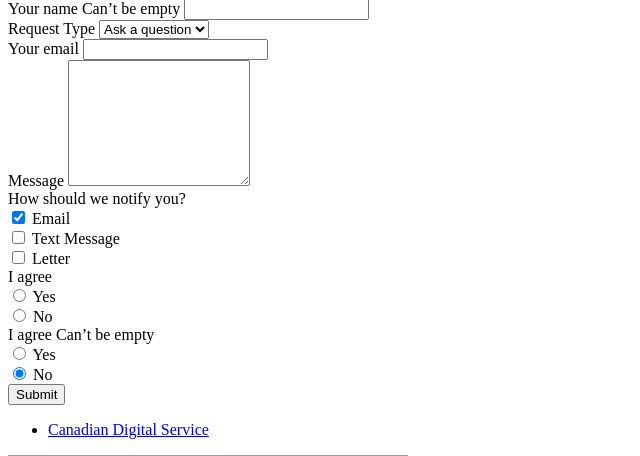
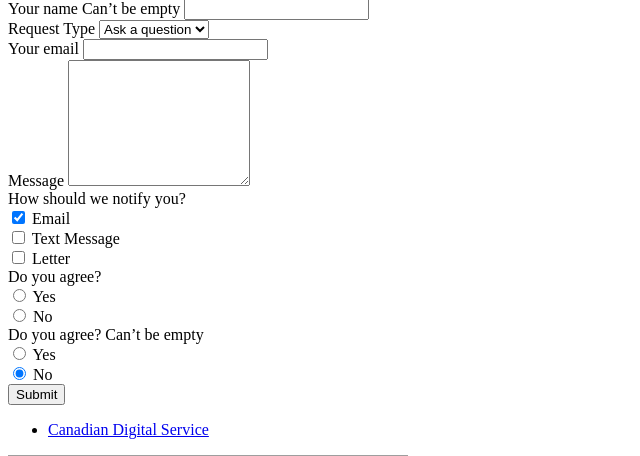
Before and after one commit to cds-snc/forms-shared, a PHP site: page / in a window 1280 px wide. Shown: the part 696-1152 px from the top of the page, without its empty margins (0-640 px from the left). Run offline with PHP 8.4, Linux system fonts and the light colour scheme; grey boxes are pictures that could not be loaded.

Commit message:
radio and checkbox tweak

```diff
--- a/src/index.html
+++ b/src/index.html
@@ -29,18 +29,18 @@
             <span
               class="py-1 px-2 border-solid border-2 border-black inline-flex mr-5 text-sm"
               >ALPHA</span
-            ><span>This site will change as we test ideas.</span>
+            ><span class="text-base">This site will change as we test ideas.</span>
           </div>
         </div>
         <!-- end phase banner -->
 
         <!-- FIP -->
         <div class="container mx-auto">
-          <div class="flex justify-between py-10">
+          <div class="md:flex justify-between py-10">
             <div class="canada-flag">
               <a href="/" aria-label="Government of Canada">
                 <img
-                  class="w-96"
+                  class="w-84 mb-5 md:mb-0"
                   src="<%=require('./img/canada-ca.svg')%>"
                   alt="Government of Canada"
                 />
@@ -67,7 +67,7 @@
           <h3>
             Please correct the errors on the page
           </h3>
-          <ol class="list-decimal list-inside ml-2 py-3" id="formErrors">
+          <ol class="list-decimal list-inside py-3" id="formErrors">
             <li>
               <a href="#email_address">Email is required</a>
             </li>
@@ -118,7 +118,7 @@
           <form method="post" autocomplete="off" novalidate="">
             <!-- start field 1 -->
             <div class="form-group form-group-error">
-              <label for="name">
+              <label for="name" class="">
                 Your name
               </label>
               <span class="error-message">
@@ -189,18 +189,18 @@
                   <input
                     checked
                     type="checkbox"
-                    class="text-blue form-checkbox h-6 w-6"
+                    class="form-checkbox"
                   />
-                  <span class="ml-3 text-lg">Email</span>
+                  <span>Email</span>
                 </label>
               </div>
               <div>
                 <label class="inline-flex items-center">
                   <input
                     type="checkbox"
-                    class="text-blue form-checkbox h-6 w-6"
+                    class="form-checkbox"
                   />
-                  <span class="ml-3 text-lg">Text Message</span>
+                  <span>Text Message</span>
                 </label>
               </div>
 
@@ -208,9 +208,9 @@
                 <label class="inline-flex items-center">
                   <input
                     type="checkbox"
-                    class="text-blue form-checkbox h-6 w-6"
+                    class="form-checkbox"
                   />
-                  <span class="ml-3 text-lg">Letter</span>
+                  <span>Letter</span>
                 </label>
               </div>
             </div>
@@ -218,7 +218,40 @@
 
             <!-- start field 6 -->
             <div class="form-group">
-              <label>I agree</label>
+              <label>Do you agree?</label>
+              <div>
+                <label class="inline-flex items-center">
+                  <input
+                    type="radio"
+                    class="form-radio"
+                    name="radio-sizes"
+                    value="2"
+                  />
+                  <span>Yes</span>
+                </label>
+              </div>
+
+              <div>
+                <label class="inline-flex items-center">
+                  <input
+                    checked
+                    type="radio"
+                    class="form-radio"
+                    name="radio-sizes"
+                    value="2"
+                  />
+                  <span>No</span>
+                </label>
+              </div>
+            </div>
+            <!-- end field 6-->
+
+            <!-- start field 6 errors-->
+            <div class="form-group form-group-error">
+              <label>Do you agree?</label>
+              <span class="error-message">
+                Can’t be empty
+              </span>
               <div>
                 <label class="inline-flex items-center">
                   <input
@@ -227,7 +260,7 @@
                     name="radio-sizes"
                     value="2"
                   />
-                  <span class="ml-3 text-lg">Yes</span>
+                  <span>Yes</span>
                 </label>
               </div>
 
@@ -240,40 +273,7 @@
                     name="radio-sizes"
                     value="2"
                   />
-                  <span class="ml-3 text-lg">No</span>
-                </label>
-              </div>
-            </div>
-            <!-- end field 6-->
-
-            <!-- start field 6 errors-->
-            <div class="form-group form-group-error">
-              <label>I agree</label>
-              <span class="error-message">
-                Can’t be empty
-              </span>
-              <div>
-                <label class="inline-flex items-center">
-                  <input
-                    type="radio"
-                    class="text-blue form-radio h-6 w-6"
-                    name="radio-sizes"
-                    value="2"
-                  />
-                  <span class="ml-3 text-lg">Yes</span>
-                </label>
-              </div>
-
-              <div>
-                <label class="inline-flex items-center">
-                  <input
-                    checked
-                    type="radio"
-                    class="text-blue form-radio h-6 w-6"
-                    name="radio-sizes"
-                    value="2"
-                  />
-                  <span class="ml-3 text-lg">No</span>
+                  <span>No</span>
                 </label>
               </div>
             </div>
--- a/tailwind.config.js
+++ b/tailwind.config.js
@@ -2,6 +2,7 @@ module.exports = {
   theme: {
     extend: {
       spacing: {
+        "56": "14rem",
         "72": "18rem",
         "84": "21rem",
         "96": "24rem",
@@ -18,8 +19,8 @@ module.exports = {
       body: ["Noto Sans"],
     },
     screens: {
-      xxs: "285px",
-      xs: "350px",
+      xxs: "280px",
+      xs: "325px",
       sm: "450px",
       md: "550px",
       lg: "768px",
```
Also changed, not shown: src/style.css (+22 -2 lines).
